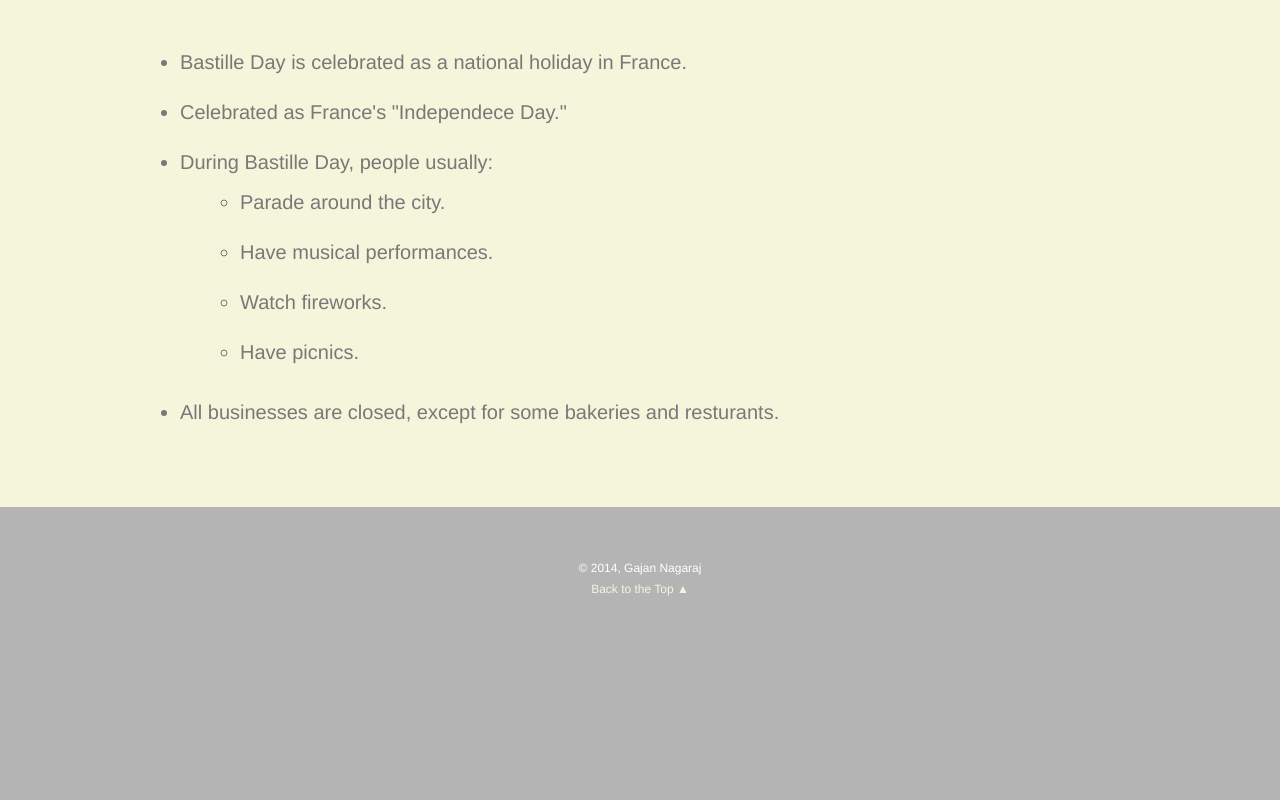
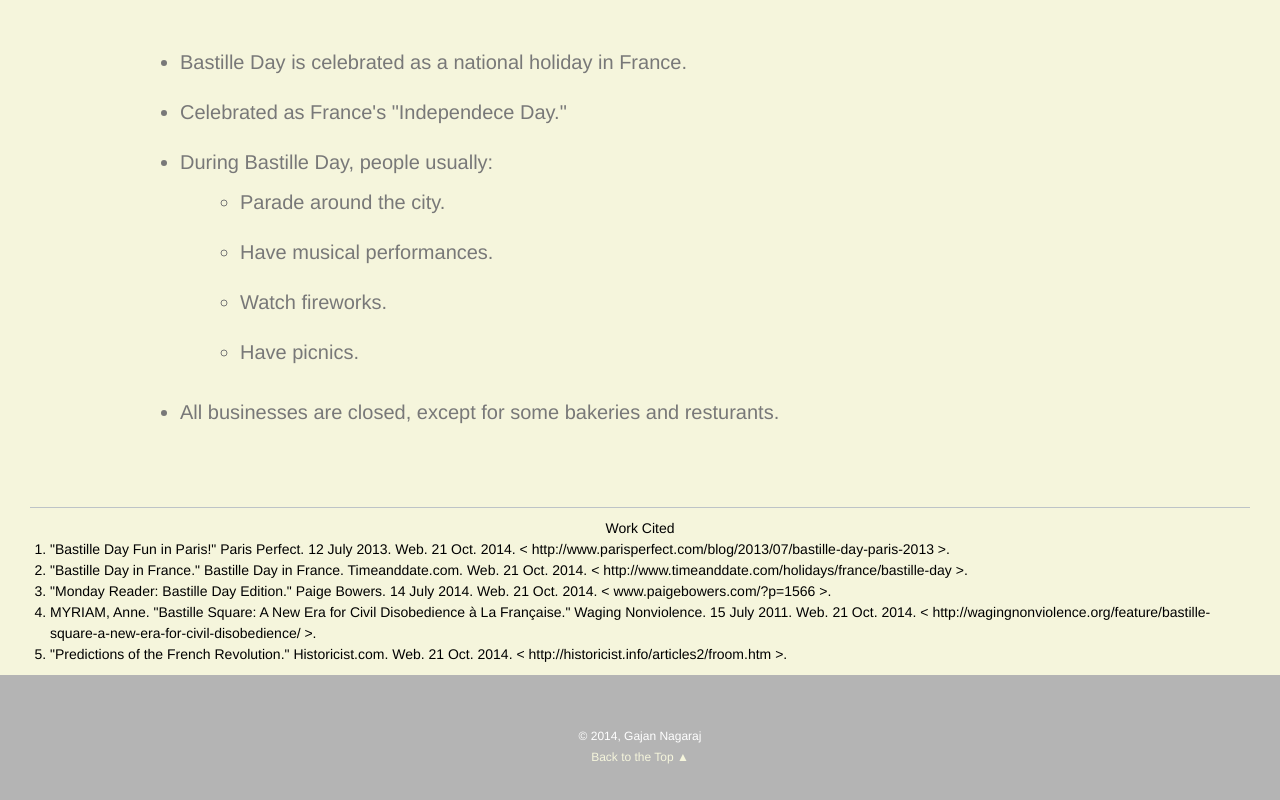
Before and after one commit to thegajan/litProject, a plain HTML site: page index.html in a window 1280 px wide. Shown: the part 3102-3902 px from the top of the page. Before the commit the page ends 3751 px from the top, so only its background shows below. Drawn offline with Linux system fonts and the light colour scheme.

Commit message:
Finished Prject??!??!?!?!?

```diff
--- a/css/style.css
+++ b/css/style.css
@@ -1,5 +1,23 @@
 section.module:last-child {
   margin-bottom: 0;
+}
+#bib-full{
+    background-color: #F5F5DC;
+    color:rgb(0, 0, 0);
+    top: 0;
+    width: 100%;
+    text-align:center;
+    padding: 0px 20px;
+}
+#bib-container ul li{
+    margin-left: 20px;
+    list-style: decimal;
+    text-align:left;
+}
+#bib-container{
+    padding: 10px 0px;
+    border-top: 1px solid #bdc3c7;
+    margin: 0px 10px;
 }
 #arrow{
     cursor:pointer;
--- a/index.html
+++ b/index.html
@@ -42,9 +42,9 @@
         <div class="container">
           <h2>Aftermath</h2>
             <ul>
+                <li>This was the turning point in the French Revolution.</li>
                 <li>The victory proved to the monarchy that the citizens are capable of successfully revolting.</li>
                 <li>Caused many nobles to flee the France as émigrés.</li>
-                <li></li>
             </ul>
         </div>
       </section>
@@ -73,9 +73,19 @@
             </ul>
         </div>
       </section>
-
   </main>
-
+    <section id="bib-full">
+        <div id="bib-container">
+            <h2>Work Cited</h2>
+            <ul>
+                <li>"Bastille Day Fun in Paris!" Paris Perfect. 12 July 2013. Web. 21 Oct. 2014. < http://www.parisperfect.com/blog/2013/07/bastille-day-paris-2013 >.</li>
+                <li>"Bastille Day in France." Bastille Day in France. Timeanddate.com. Web. 21 Oct. 2014. < http://www.timeanddate.com/holidays/france/bastille-day >.</li>
+                <li>"Monday Reader: Bastille Day Edition." Paige Bowers. 14 July 2014. Web. 21 Oct. 2014. < www.paigebowers.com/?p=1566 >.</li>
+                <li>MYRIAM, Anne. "Bastille Square: A New Era for Civil Disobedience à La Française." Waging Nonviolence. 15 July 2011. Web. 21 Oct. 2014. < http://wagingnonviolence.org/feature/bastille-square-a-new-era-for-civil-disobedience/ >.</li>
+                <li>"Predictions of the French Revolution." Historicist.com. Web. 21 Oct. 2014. < http://historicist.info/articles2/froom.htm >.</li>
+            </ul>
+        </div>
+    </section>
   <footer>
     <div class="container">
       <div class="copyright">
--- a/js/main.js
+++ b/js/main.js
@@ -3,4 +3,10 @@ $(document).ready(function () {
         $("html, body").animate({ scrollTop: 0 }, "slow");
         return false;
     });
+    $("#bib").click(function () {
+        $("#bib-full").fadeIn('slow');
+    });
+    $("#close").click(function () {
+        $("#bib-full").fadeOut('slow');
+    });
 });
```
